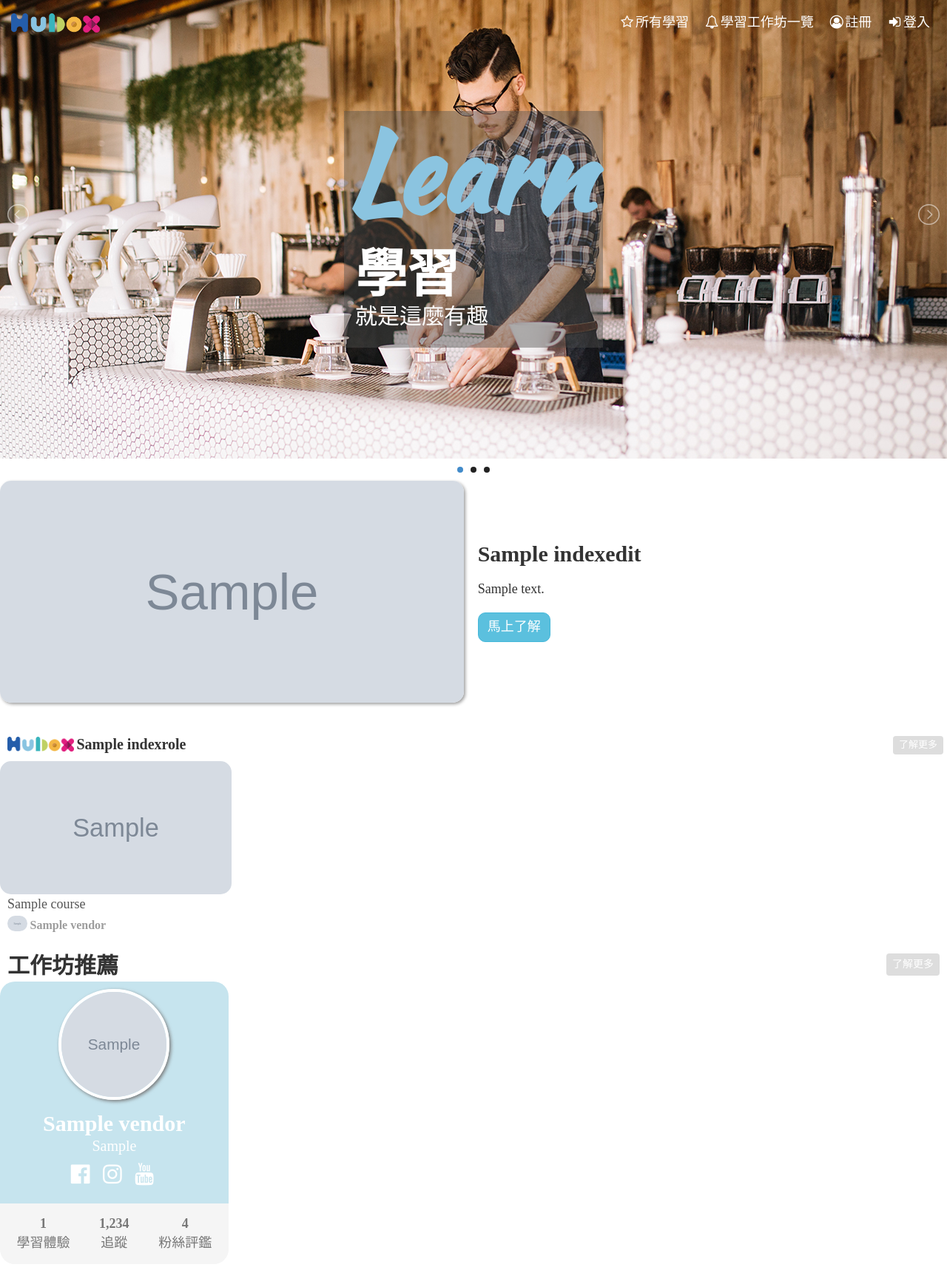
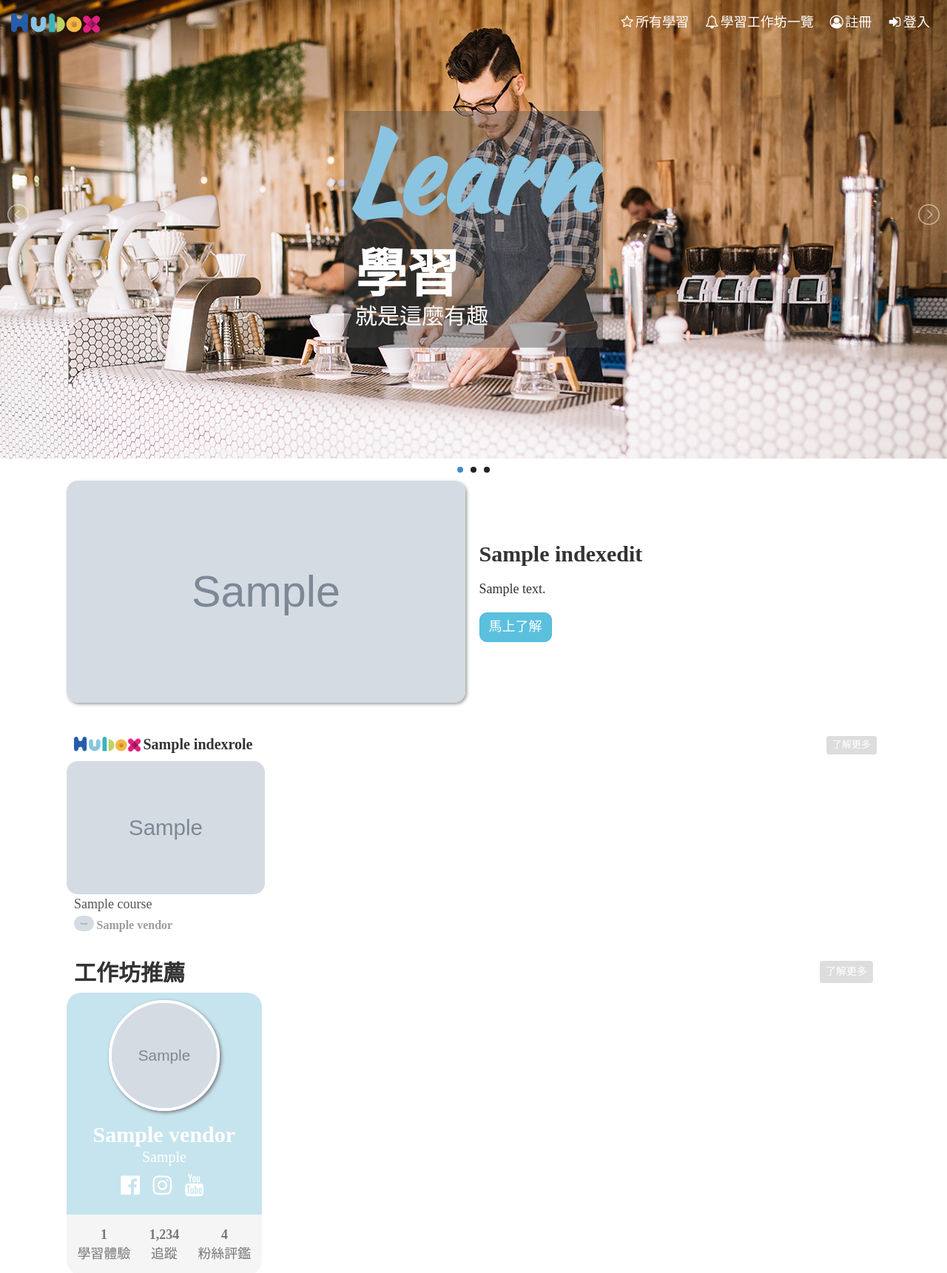
Before and after one commit to ethanhubox/hubox, a Django app: page / in a window 1280 px wide. Shown: the top 1721 px of the page at 74% size. Run offline with Django 3.2, Linux system fonts and the light colour scheme; tables that the repository leaves empty hold one stand-in row (values such as "Sample post"); grey boxes marked "Sample" are stand-in pictures; some libraries are stand-ins or nearby versions.

Commit message:
settings setting

```diff
--- a/custom_static/css/responsive-m.css
+++ b/custom_static/css/responsive-m.css
@@ -71,11 +71,11 @@
     }
 
     @media screen and (min-width:1024px) and (max-width: 1367px) {
-        .vendor-section {
+        .vendor-div {
             width: 1100px;
             margin: auto;
         }
-        .focus-course-section {
+        .focus-course-div {
             width: 1100px;
         }
         .focus-course-image-holder {
@@ -87,7 +87,7 @@
         .focs-course-info-content {
             font-size: 18px;
         }
-        .course-section {
+        .course-div {
             width: 1100px;
             margin: auto;
         }
--- a/custom_static/css/style-m.css
+++ b/custom_static/css/style-m.css
@@ -95,11 +95,11 @@ a:focus, a:hover{
 }
 
 /*lightSlider remodal*/
-.course-section .lSSlideOuter{
+.course-div .lSSlideOuter{
   margin: 5px 0px;
 }
 
-.vendor-section .lSSlideOuter{
+.vendor-div .lSSlideOuter{
   margin: 5px 0px;
 }
 
@@ -425,9 +425,9 @@ ul li {
 }
 
 
-/*vendor-section*/
-
-.vendor-section {
+/*vendor-div*/
+
+.vendor-div {
     background-color: #fff;
     height: auto !important;
     width: 100%;
@@ -551,9 +551,9 @@ ul li {
 }
 
 
-/*focus-course-section starts here*/
-
-.focus-course-section {
+/*focus-course-div starts here*/
+
+.focus-course-div {
     width: 1200px;
     margin: auto;
 }
@@ -608,15 +608,15 @@ ul li {
 }
 
 
-/*course-section*/
-
-.course-section {
+/*course-div*/
+
+.course-div {
     width: 100%;
     margin: auto;
     height: auto;
     background-color: #fff;
 }
-.course-section .course-tab-row{
+.course-div .course-tab-row{
   margin: 0px;
 }
 
--- a/hubox/settings/production.py
+++ b/hubox/settings/production.py
@@ -23,7 +23,7 @@ BASE_DIR = os.path.dirname(os.path.dirname(os.path.dirname(os.path.abspath(__fil
 SECRET_KEY = os.environ["SECRET_KEY"]
 
 # SECURITY WARNING: don't run with debug turned on in production!
-DEBUG = True
+DEBUG = False
 
 ALLOWED_HOSTS = ['*',]
 
--- a/static/css/responsive-m.css
+++ b/static/css/responsive-m.css
@@ -71,11 +71,11 @@
     }
 
     @media screen and (min-width:1024px) and (max-width: 1367px) {
-        .vendor-section {
+        .vendor-div {
             width: 1100px;
             margin: auto;
         }
-        .focus-course-section {
+        .focus-course-div {
             width: 1100px;
         }
         .focus-course-image-holder {
@@ -87,7 +87,7 @@
         .focs-course-info-content {
             font-size: 18px;
         }
-        .course-section {
+        .course-div {
             width: 1100px;
             margin: auto;
         }
--- a/static/css/style-m.css
+++ b/static/css/style-m.css
@@ -95,11 +95,11 @@ a:focus, a:hover{
 }
 
 /*lightSlider remodal*/
-.course-section .lSSlideOuter{
+.course-div .lSSlideOuter{
   margin: 5px 0px;
 }
 
-.vendor-section .lSSlideOuter{
+.vendor-div .lSSlideOuter{
   margin: 5px 0px;
 }
 
@@ -425,9 +425,9 @@ ul li {
 }
 
 
-/*vendor-section*/
-
-.vendor-section {
+/*vendor-div*/
+
+.vendor-div {
     background-color: #fff;
     height: auto !important;
     width: 100%;
@@ -551,9 +551,9 @@ ul li {
 }
 
 
-/*focus-course-section starts here*/
-
-.focus-course-section {
+/*focus-course-div starts here*/
+
+.focus-course-div {
     width: 1200px;
     margin: auto;
 }
@@ -608,15 +608,15 @@ ul li {
 }
 
 
-/*course-section*/
-
-.course-section {
+/*course-div*/
+
+.course-div {
     width: 100%;
     margin: auto;
     height: auto;
     background-color: #fff;
 }
-.course-section .course-tab-row{
+.course-div .course-tab-row{
   margin: 0px;
 }
 
```
Also changed, not shown: other parts of custom_static/css/responsive-m.css (+12 -12 lines), other parts of static/css/responsive-m.css (+12 -12 lines).
